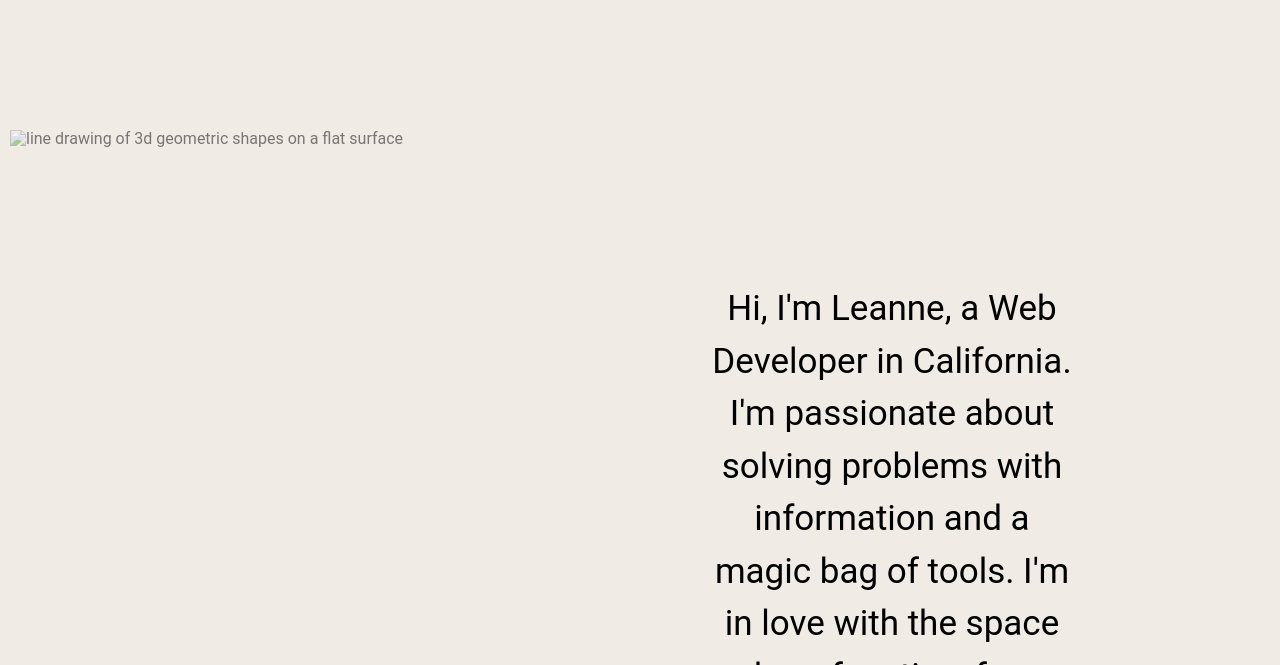
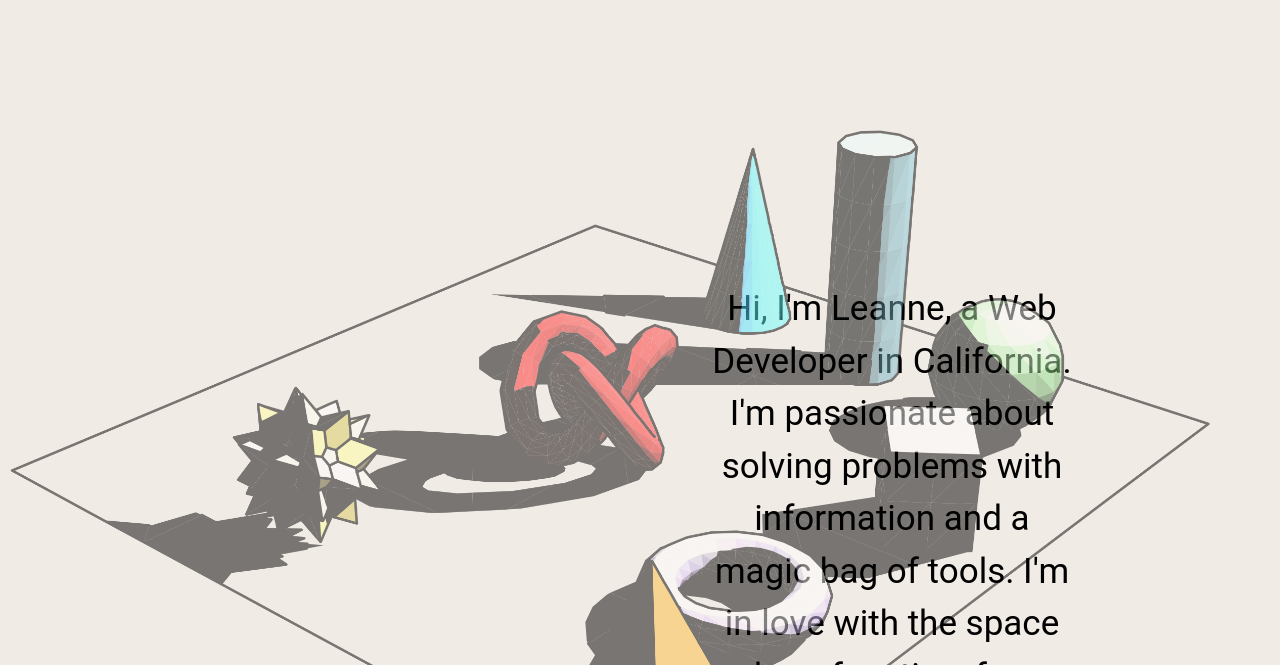
Before and after one commit to holysquirtle/holysquirtle.github.io, a plain HTML site: page index.html in a window 1280 px wide. Shown: the part 135-800 px from the top of the page. Drawn offline with nearby package versions, Linux system fonts and the light colour scheme.

Commit message:
Update index.html

```diff
--- a/index.html
+++ b/index.html
@@ -20,7 +20,7 @@
   </header>
 <!--main, img, article, h1, h2, h3, p, ul, ol, footer-->
   <main>
-    <img src="images/geo-toys.png" width="1200" alt="line drawing of 3d geometric shapes on a flat surface">
+    <img src="geo-toys.png" width="1200" alt="line drawing of 3d geometric shapes on a flat surface">
     <div class="container">
       <h1 id="hello" class="intro">Hi, I'm Leanne, a Web Developer in California. I'm passionate about solving problems with information and a magic bag of tools.
         I'm in love with the space where function, form, and faculty meet.
```
